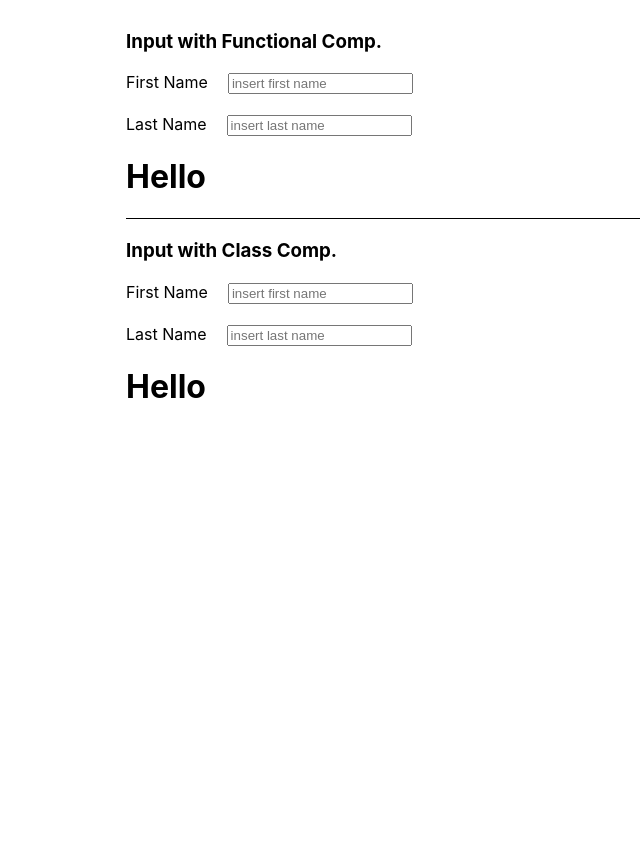
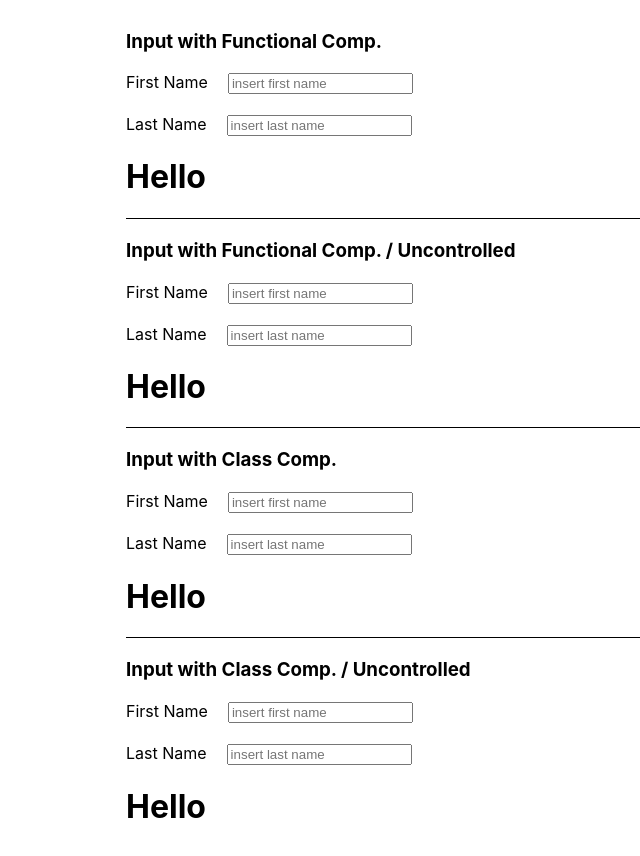
Before and after one commit to caballero-react-ex/react-playground, a React (Create React App) app: page / in a window 1280 px wide. Shown: the whole page, without its empty margins (214-854 px from the left). Before the commit the page ends 800 px from the top, so only its background shows below. Built offline with nearby package versions, Linux system fonts and the light colour scheme.

Commit message:
uncontrolled inputs exercises

```diff
--- /dev/null
+++ b/src/00_controls/UncontrolledInput.js
@@ -0,0 +1,45 @@
+import React, { useState, createRef } from 'react';
+
+const NameInputsUncontrolled = () => {
+  const [ { firstName, lastName }, setNames ] = useState({
+    firstName: '',
+    lastName: ''
+  });
+
+  const firstNameRef = createRef();
+  const lastNameRef = createRef();
+
+  const handleChange = () => {
+    setNames({
+      firstName: firstNameRef.current.value,
+      lastName: lastNameRef.current.value,
+    })
+  }
+
+  return (
+    <>
+    <h3 style={{marginBottom: "20px", paddingTop: "20px", borderTop: "1px solid black"}}>Input with Functional Comp. / Uncontrolled</h3>
+    <div style={{marginBottom: "20px"}}>
+      <label style={{marginRight: "20px"}}>First Name</label>
+      <input
+        type="text"
+        placeholder="insert first name"
+        ref={firstNameRef}
+        onChange={handleChange}
+      />
+    </div>
+    <div>
+      <label style={{marginRight: "20px"}}>Last Name</label>
+      <input
+        type="text"
+        placeholder="insert last name"
+        ref={lastNameRef}
+        onChange={handleChange}
+      />
+    </div>
+    <h1>Hello {firstName} {lastName}</h1>
+  </>
+  )
+}
+
+export default NameInputsUncontrolled;
--- /dev/null
+++ b/src/00_controls/UncontrolledInputClass.js
@@ -0,0 +1,54 @@
+import React, { useState, Component } from 'react';
+
+class NameInputsUncontrolled extends Component {
+  constructor(props) {
+    super(props);
+    this.firstNameRef = React.createRef();
+    this.lastNameRef = React.createRef();
+    this.state = {
+      firstName: '',
+      lastName: ''
+    };
+  }
+
+
+  handleChange = () => {
+   this.setState({
+    firstName: this.firstNameRef.current.value,
+    lastName: this.lastNameRef.current.value,
+   });
+  };
+
+  render() {
+    const { firstName, lastName} = this.state;
+
+    return (
+      <>
+      <h3 style={{marginBottom: "20px", paddingTop: "20px", borderTop: "1px solid black"}}> Input with Class Comp. / Uncontrolled</h3>
+      <div style={{marginBottom: "20px"}}>
+        <label style={{marginRight: "20px"}}>First Name</label>
+        <input
+          type="text"
+          name="firstName"
+          placeholder="insert first name"
+          ref={this.firstNameRef}
+          onChange={this.handleChange}
+        />
+      </div>
+      <div>
+        <label style={{marginRight: "20px"}}>Last Name</label>
+        <input
+          type="text"
+          name="lastName"
+          placeholder="insert last name"
+          ref={this.lastNameRef}
+          onChange={this.handleChange}
+        />
+      </div>
+      <h1>Hello {firstName} {lastName}</h1>
+    </>
+    )
+  }
+}
+
+export default NameInputsUncontrolled;
--- a/src/App.js
+++ b/src/App.js
@@ -14,6 +14,8 @@ import Quote from './00_api-request/QuoteAPI';
 import InputList from './00_controls/ControlledControl';
 import NameInputs from './00_controls/NameInput';
 import NameInputsClass from './00_controls/NameInputClass';
+import NameInputsUncontrolledClass from './00_controls/UncontrolledInputClass';
+import NameInputsUncontrolled from './00_controls/UncontrolledInput';
 
 
 function App() {
@@ -46,7 +48,10 @@ function App() {
        {/* /// INPUTS /// */}
        {/* <InputList /> */}
        <NameInputs />
+       <NameInputsUncontrolled />
        <NameInputsClass />
+       <NameInputsUncontrolledClass />
+
 
     </div>
   );
```
